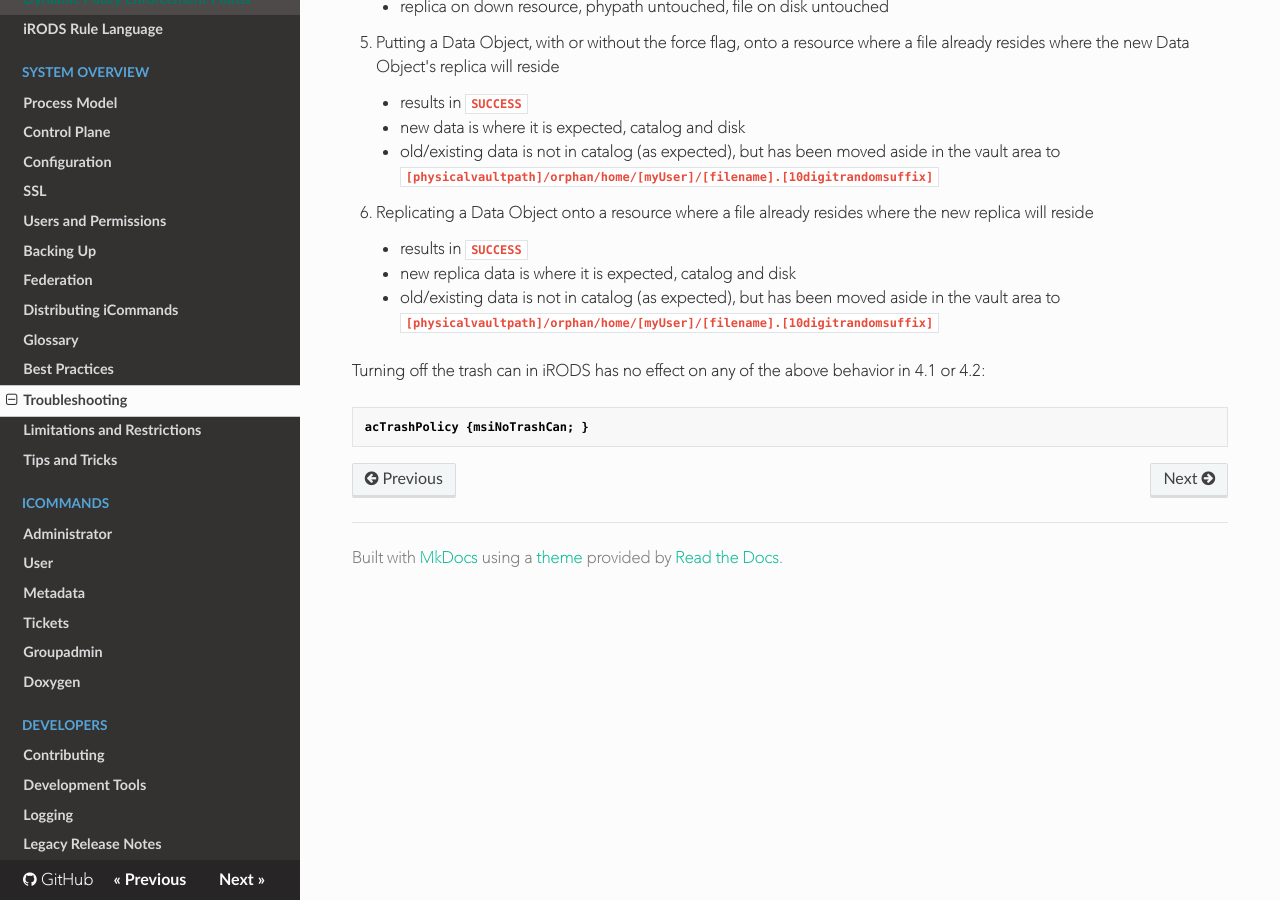
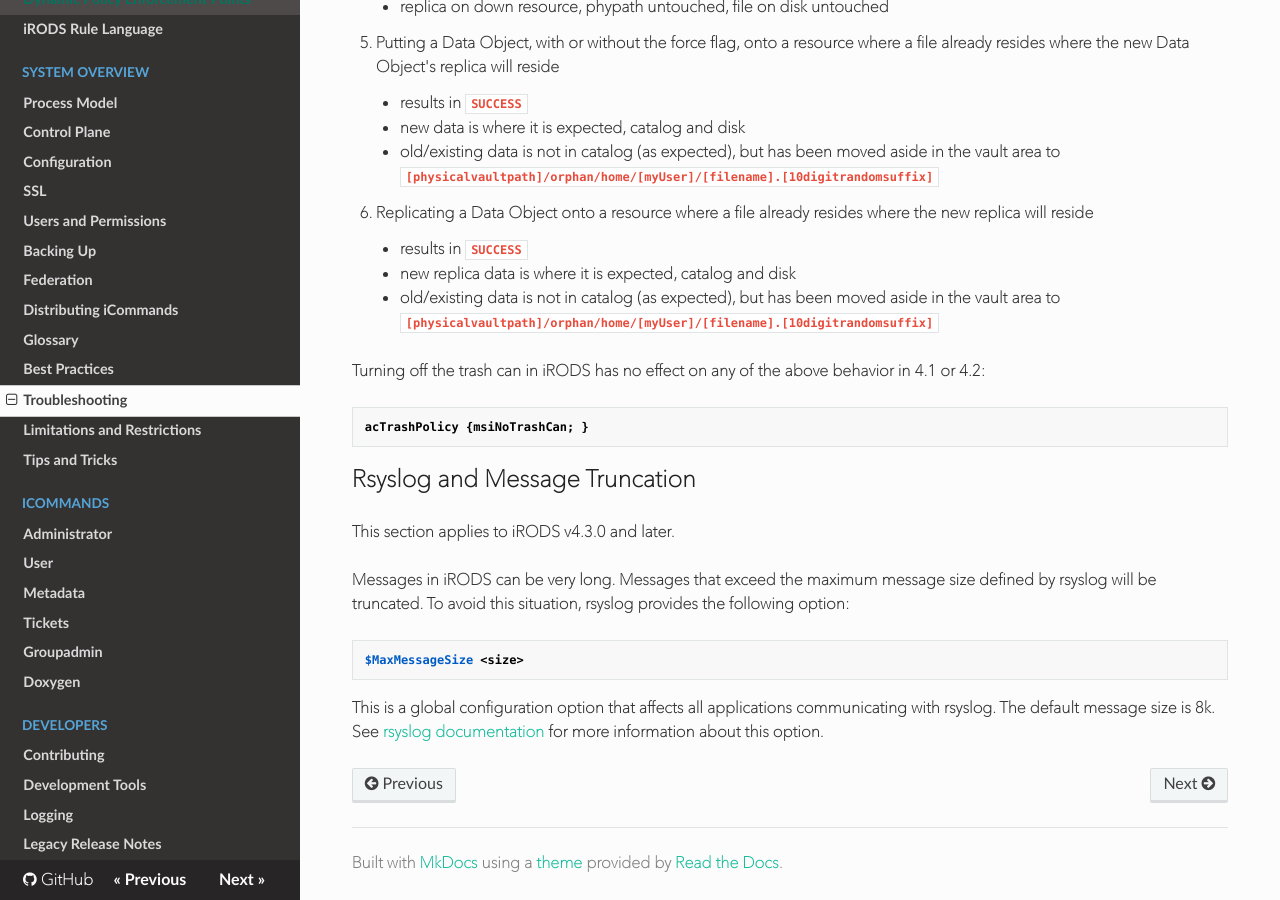
Before and after one commit to irods/irods_docs, an MkDocs documentation site: the page built from docs/system_overview/troubleshooting.md, in a window 1280 px wide and 900 px high, scrolled down 9962 px. Built offline with MkDocs 1.6.1, drawn with Linux system fonts in a browser that asks for light colours; nearby versions of some CDN libraries.

Commit message:
[irods/irods#5225] Added documentation about handling rsyslog and message truncation.

````diff
--- a/docs/system_overview/troubleshooting.md
+++ b/docs/system_overview/troubleshooting.md
@@ -380,3 +380,15 @@ Turning off the trash can in iRODS has no effect on any of the above behavior in
 ```
 acTrashPolicy {msiNoTrashCan; }
 ```
+
+## Rsyslog and Message Truncation
+
+This section applies to iRODS v4.3.0 and later.
+
+Messages in iRODS can be very long. Messages that exceed the maximum message size defined by rsyslog will be truncated. To avoid this situation, rsyslog provides the following option:
+
+```
+$MaxMessageSize <size>
+```
+
+This is a global configuration option that affects all applications communicating with rsyslog. The default message size is 8k. See [rsyslog documentation](https://www.rsyslog.com/doc/v8-stable/configuration/global/index.html) for more information about this option.
````
